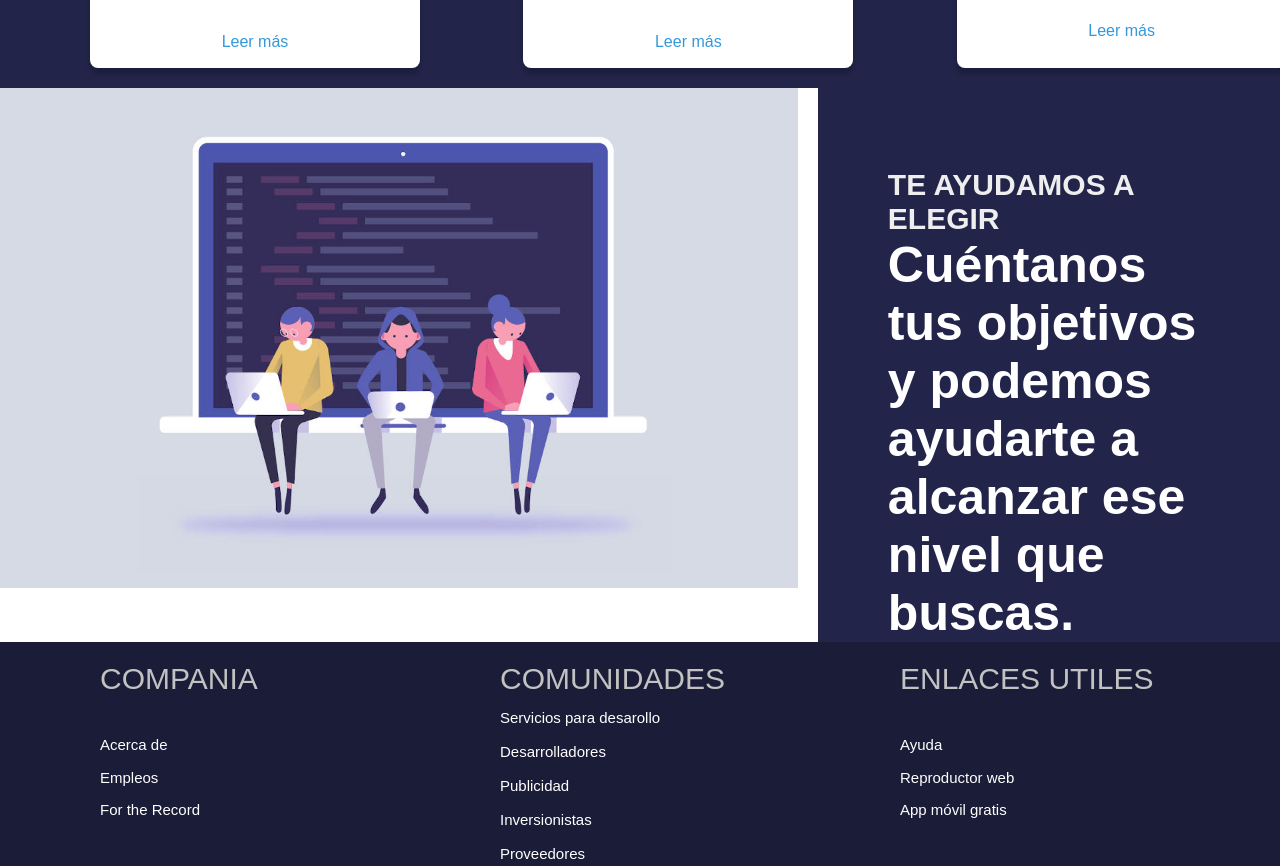
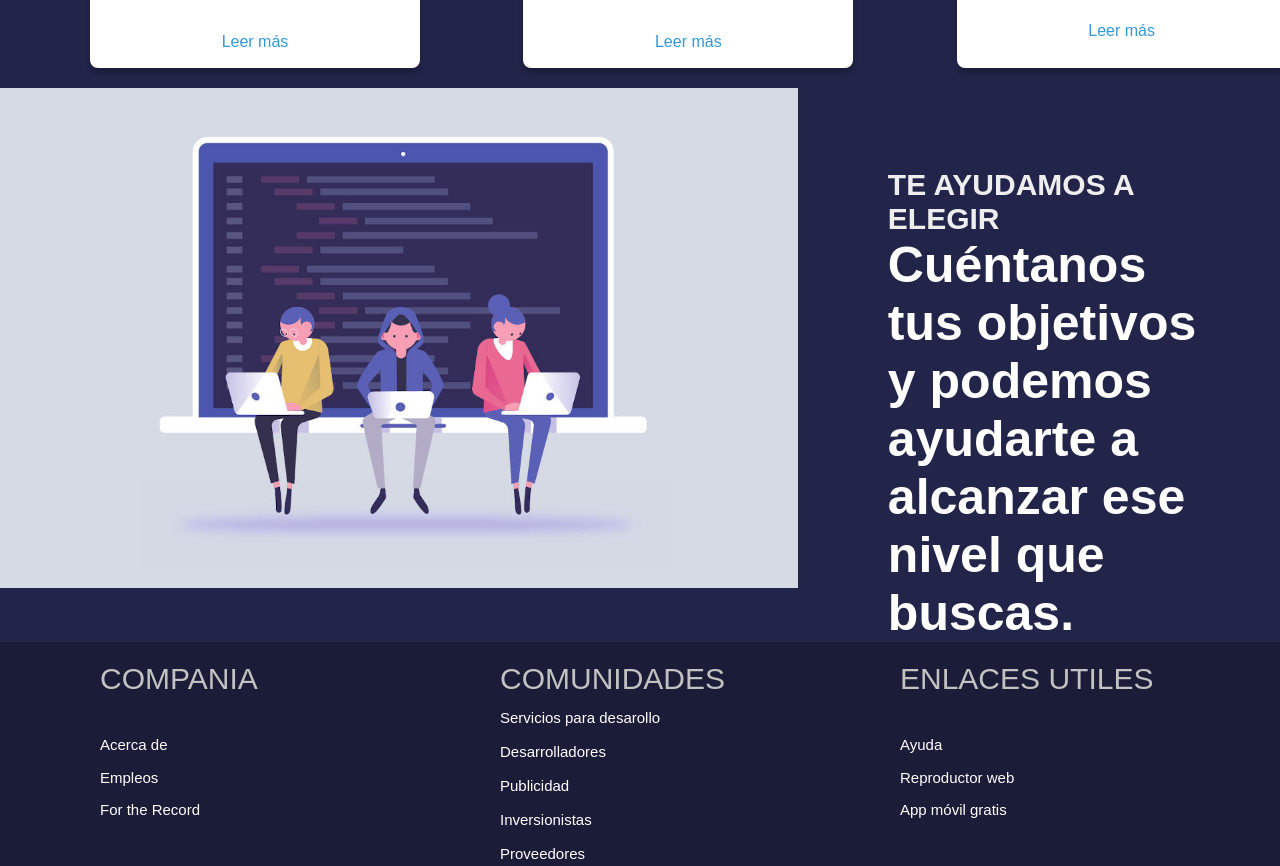
Before and after one commit to AKend0/proyecto1_landingpage, a plain HTML site: page index.html in a window 1280 px wide. Shown: the part 1132-1998 px from the top of the page. Drawn offline with Linux system fonts and the light colour scheme.

Commit message:
sin_rensponsive

```diff
--- a/estilos.css
+++ b/estilos.css
@@ -187,7 +187,7 @@ body{
     width: 100%;
     max-width: 100%;
     gap: 20px;
-
+    background: rgb(34, 36, 73);
     display:grid;
     grid-template-columns: repeat(2,1fr);
     grid-template-rows: repeat(1,auto);
```
